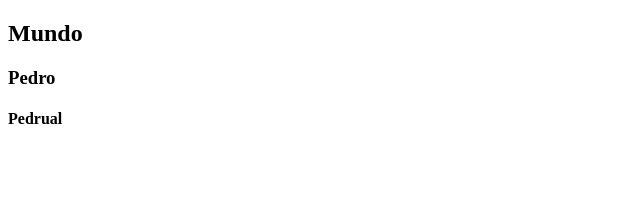
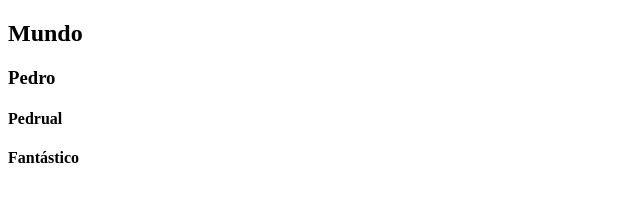
Before and after one commit to adriandomc/panpan, a plain HTML site: page index.html in a window 1280 px wide. Shown: the full height of the page, 0-640 px from the left. Drawn offline with Linux system fonts and the light colour scheme.

Commit message:
Update index.html

```diff
--- a/index.html
+++ b/index.html
@@ -7,5 +7,6 @@
     <h2>Mundo</h2>
     <h3>Pedro</h3>
     <h4>Pedrual</h4>
+    <h4>Fantástico</h4>
   </body>
 </html>
```
